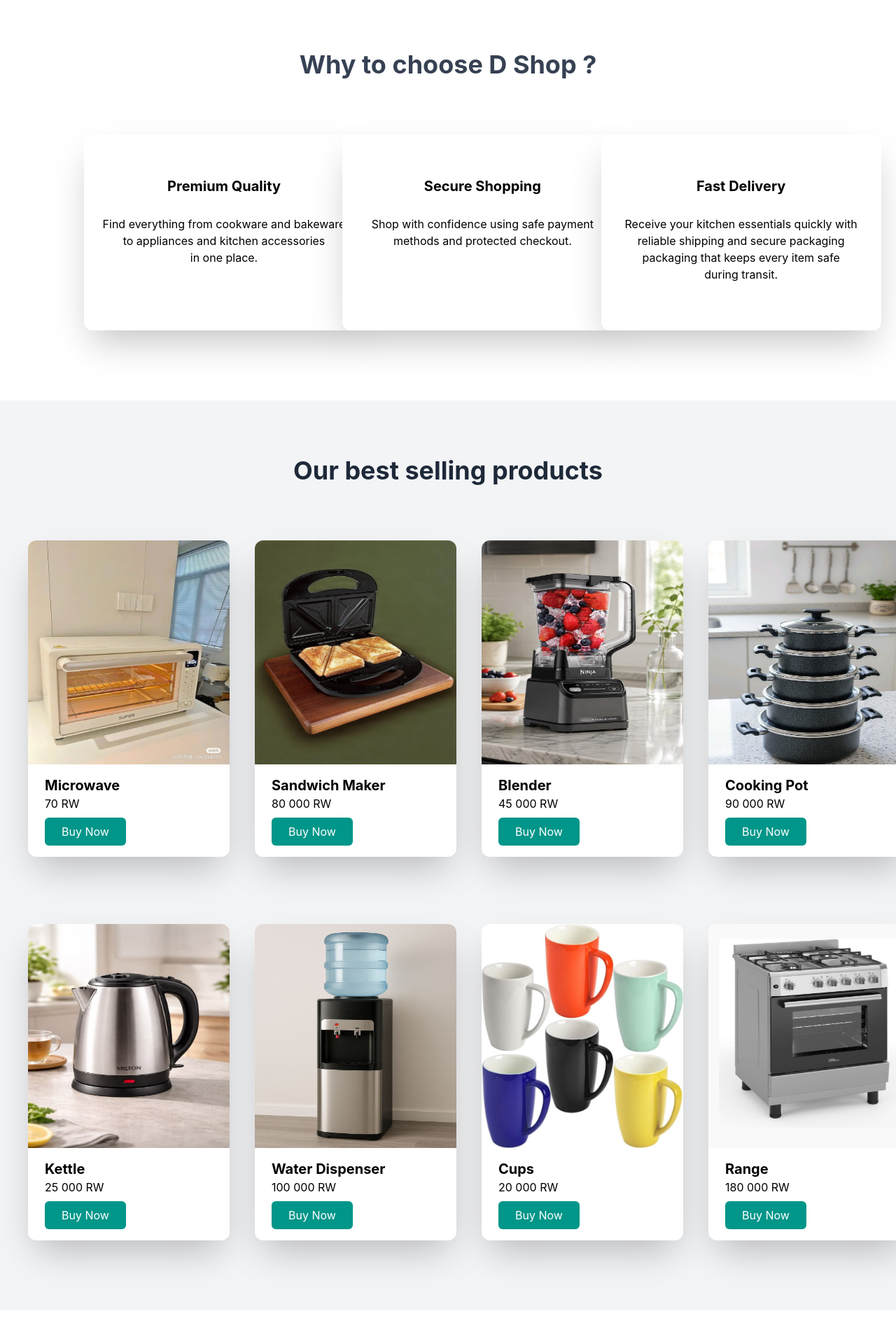
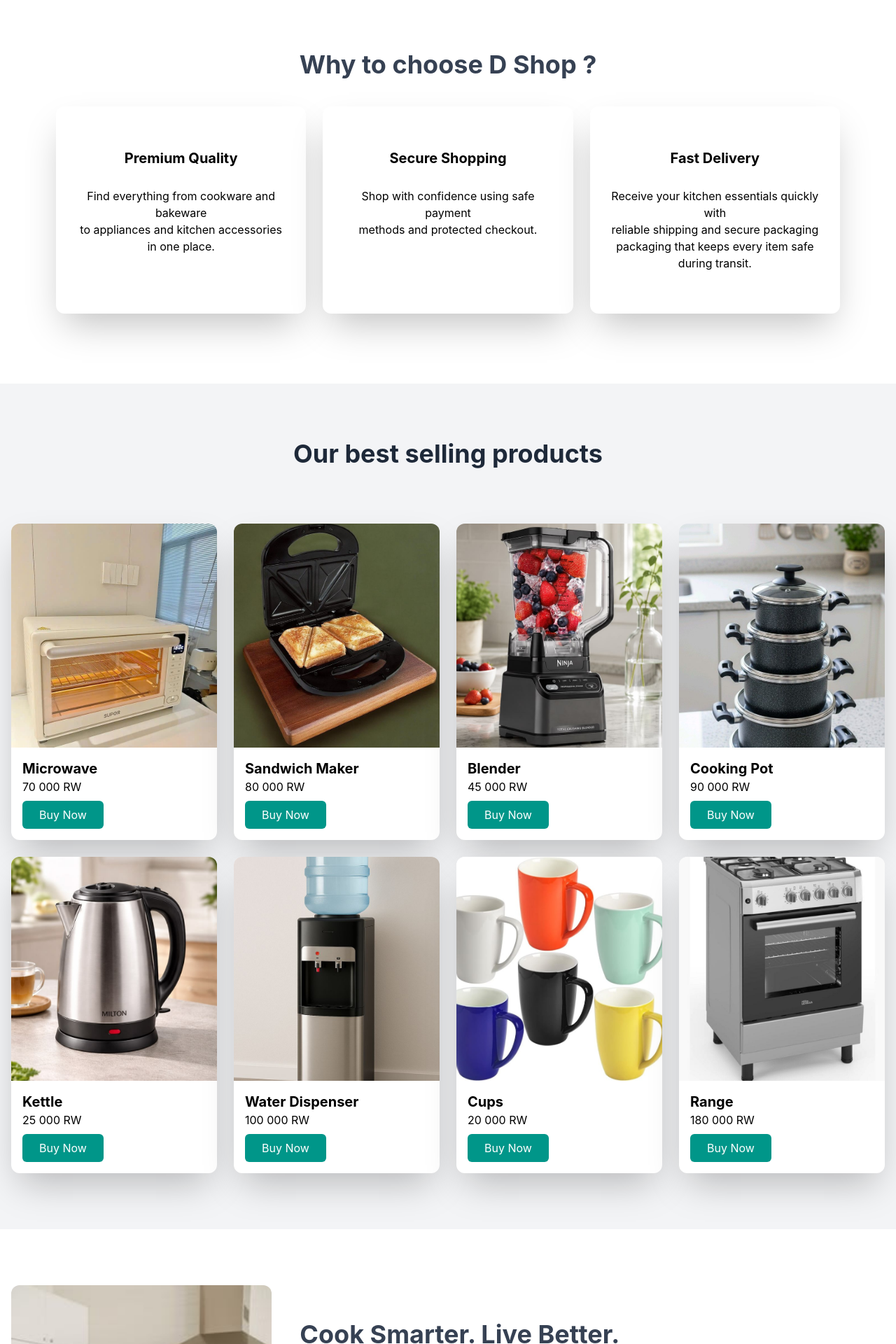
Before and after one commit to 1bruno5/denyse-shop, a Vue app: page / in a window 1280 px wide. Shown: the part 1560-3480 px from the top of the page at 70% size. Built offline with nearby package versions, Linux system fonts and the light colour scheme.

Commit message:
font size handling

```diff
--- a/src/views/home.vue
+++ b/src/views/home.vue
@@ -1,49 +1,37 @@
 <template>
-<html lang="en">
-<head>
-    <meta charset="UTF-8">
-    <meta name="viewport" content="width=device-width, initial-scale=1.0">
-    <title>Document</title>
-</head>
-<body>
 <div class="font-sans">
   <section class="overflow-hidden">
-  <div class=" relative h-[700px]">
-    <img src="../assets/photos/kitchen.jpg" alt="image" class="w-full h-full object-cover opacity-80 ">
-    <div class="absolute inset-0 flex bg-black/40 ">
-      <div class=" ml-15 mt-35">
+    <div class="relative h-[700px]">
+      <img src="../assets/photos/kitchen.jpg" alt="image" class="w-full h-full object-cover opacity-80">
+      <div class="absolute inset-0 flex bg-black/40">
+        <div class="ml-15 mt-35">
           <p class="font-bold text-5xl text-white">Your perfect kitchen starts here with<br></p>
-        <p class="mt-7 font-bold text-5xl text-white"> quality equipment for every<br></p>
-         <p class="mt-7 font-bold text-5xl text-white"> home and business.</p>
-         <button class="bg-red-700 rounded-md px-12 py-3 text-white text-xl mt-30"><RouterLink to="/products">Shop Now</RouterLink></button>
+          <p class="mt-7 font-bold text-5xl text-white">quality equipment for every<br></p>
+          <p class="mt-7 font-bold text-5xl text-white">home and business.</p>
+          <button class="bg-red-700 rounded-md px-12 py-3 text-white text-xl mt-30">
+            <RouterLink to="/products">Shop Now</RouterLink>
+          </button>
         </div>
       </div>
     </div>
+  </section>
 
-</section>
   <section>
-    <h1 class="flex justify-center text-gray-700 font-bold text-4xl mt-20  w-full ">Explore our best selling <br> </h1><h1 class="flex justify-center text-gray-700 font-bold text-4xl mt-2  w-full ">collection</h1>
-<div class="grid grid-cols-4 gap-2 mt-10">
-  <div class="bg-white rounded-xl shadow-xl w-72 mb-10 overflow-hidden ml-30">
-  <img
-   src="../assets/photos/cookingPots/cookingWare.jpg"
-   alt="image"
-   class="w-full h-80 object-cover object-[30%_10%]"
-   >
+    <h1 class="flex justify-center text-gray-700 font-bold text-4xl mt-20 w-full">Explore our best selling <br></h1>
+    <h1 class="flex justify-center text-gray-700 font-bold text-4xl mt-2 w-full">collection</h1>
 
+    <div class="grid grid-cols-1 sm:grid-cols-2 lg:grid-cols-4 gap-6 mt-10 max-w-7xl mx-auto px-4">
+      <div class="bg-white rounded-xl shadow-xl mb-10 overflow-hidden">
+        <img src="../assets/photos/cookingPots/cookingWare.jpg" alt="image" class="w-full h-80 object-cover object-[30%_10%]">
         <div class="p-4 mt-4">
           <h3 class="font-bold text-xl">Cooking Ware</h3>
           <p>70 000 RW</p>
           <button class="bg-teal-600 text-white py-2 px-6 rounded-md mt-4 hover:bg-red-800">Buy Now</button>
         </div>
       </div>
-  <div class="bg-white rounded-xl shadow-xl w-72 mb-10 ml-20 relative overflow-hidden">
-  <img
-   src="../assets/photos/dinnerSet.jpg"
-   alt="image"
-   class="w-full h-80 object-cover"
-   >
 
+      <div class="bg-white rounded-xl shadow-xl mb-10 overflow-hidden">
+        <img src="../assets/photos/dinnerSet.jpg" alt="image" class="w-full h-80 object-cover">
         <div class="p-4 mt-4">
           <h3 class="font-bold text-xl">Dinner Set</h3>
           <p>50 000 RW</p>
@@ -51,152 +39,124 @@
         </div>
       </div>
 
-<div class="bg-white shadow-xl rounded-xl w-72 ml-10 overflow-hidden mb-10">
-  <img src="../assets/photos/greenGrater.jpg"
-  alt="cutting-board"
-  class="w-full h-80 object-cover object-top"
-  >
-
+      <div class="bg-white shadow-xl rounded-xl overflow-hidden mb-10">
+        <img src="../assets/photos/greenGrater.jpg" alt="cutting-board" class="w-full h-80 object-cover object-top">
         <div class="p-4 mt-4">
-    <h3 class="font-bold text-xl">Multi-function  chopper</h3>
+          <h3 class="font-bold text-xl">Multi-function chopper</h3>
           <p>30 000 RW</p>
           <button class="bg-teal-600 text-white py-2 px-6 rounded-md mt-4 hover:bg-red-800">Buy Now</button>
         </div>
       </div>
 
-<div class="bg-white w-72 shadow-xl rounded-xl  mb-10 px-5  overflow-hidden">
-<img src="../assets/photos/electronics/chapatiMaker.jpg"
- alt="cutting Board"
- class="w-full h-80 object-cover"
- >
+      <div class="bg-white shadow-xl rounded-xl mb-10 overflow-hidden">
+        <img src="../assets/photos/electronics/chapatiMaker.jpg" alt="cutting Board" class="w-full h-80 object-cover">
         <div class="p-4 mt-4 mb-4">
           <h3 class="font-bold text-xl">Hand Blender</h3>
           <p>20 000 RW</p>
           <button class="bg-teal-600 text-white py-2 px-6 rounded-md mt-4 hover:bg-red-800">Buy Now</button>
         </div>
       </div>
-
     </div>
 
     <div>
-
       <h1 class="flex justify-center text-4xl font-bold text-gray-700 mb-10 mt-30">Why to choose D Shop ?</h1>
 
-  <div class="grid grid-cols-3 gap-2 mb-15">
-    <div class="bg-white rounded-xl shadow-2xl mt-10 ml-30 h-70 w-100 mb-10 py-15 ">
+      <div class="grid grid-cols-1 sm:grid-cols-2 lg:grid-cols-3 gap-6 mb-15 max-w-6xl mx-auto px-4">
+        <div class="bg-white rounded-xl shadow-2xl mb-10 py-15 px-6">
           <h3 class="mt-0 font-bold text-xl text-center">Premium Quality</h3>
-           <p class=" mt-7 justify-center text-center">Find everything from cookware and bakeware</p>
-           <p class="text-center"> to appliances and kitchen accessories </p>
-            <p class="text-center"> in one place.</p>
+          <p class="mt-7 text-center">Find everything from cookware and bakeware</p>
+          <p class="text-center">to appliances and kitchen accessories</p>
+          <p class="text-center">in one place.</p>
         </div>
-    <div class="bg-white rounded-xl shadow-2xl w-100 py-15 h-70 mb-10 mt-10 ml-15">
+
+        <div class="bg-white rounded-xl shadow-2xl py-15 mb-10 px-6">
           <h3 class="mt-0 font-bold text-xl text-center">Secure Shopping</h3>
           <p class="text-center mt-7">Shop with confidence using safe payment</p>
-      <p class="text-center">  methods and protected checkout.</p>
+          <p class="text-center">methods and protected checkout.</p>
         </div>
-        <div class="bg-white rounded-xl shadow-2xl w-100 h-70 py-15 mb-10 mt-10">
+
+        <div class="bg-white rounded-xl shadow-2xl py-15 mb-10 px-6">
           <h3 class="mt-0 font-bold text-xl text-center">Fast Delivery</h3>
           <p class="text-center mt-7">Receive your kitchen essentials quickly with</p>
-      <p class="text-center"> reliable shipping and secure packaging</p>
-      <p class="text-center">packaging that keeps every item safe  </p>
+          <p class="text-center">reliable shipping and secure packaging</p>
+          <p class="text-center">packaging that keeps every item safe</p>
           <p class="text-center">during transit.</p>
         </div>
       </div>
     </div>
-<div class="bg-gray-100 h-[1300px] pt-20">
-  <div class="">
-    <h1 class="text-center text-4xl text-gray-800 font-bold ">Our best selling products</h1>
+
+    <div class="bg-gray-100 pt-20 pb-20">
+      <div>
+        <h1 class="text-center text-4xl text-gray-800 font-bold">Our best selling products</h1>
       </div>
-  <div class="grid grid-cols-4 gap-4">
-       <div class="bg-white shadow-2xl rounded-xl  w-72 overflow-hidden ml-10 mt-20 ">
-           <img src="../assets/photos/electronics/microwave.jpg"
-            alt="microwave"
-            class="h-80 w-72"
-            >
-            <div class="p-4 ml-2">
+
+      <div class="grid grid-cols-1 sm:grid-cols-2 lg:grid-cols-4 gap-6 mt-20 max-w-7xl mx-auto px-4">
+        <div class="bg-white shadow-2xl rounded-xl overflow-hidden">
+          <img src="../assets/photos/electronics/microwave.jpg" alt="microwave" class="w-full h-80 object-cover">
+          <div class="p-4">
             <h3 class="font-bold text-xl">Microwave</h3>
-                <p>70 RW</p>
+            <p>70 000 RW</p>
             <button class="bg-teal-600 text-white hover:bg-red-800 py-2 px-6 rounded-md mt-2">Buy Now</button>
           </div>
         </div>
-             <div class="bg-white shadow-2xl rounded-xl  w-72 overflow-hidden ml-10 mt-20 ">
-           <img src="../assets/photos/electronics/sandwichMaker.jpg"
-            alt="microwave"
-            class="h-80 w-72"
-            >
-            <div class="p-4 ml-2">
+
+        <div class="bg-white shadow-2xl rounded-xl overflow-hidden">
+          <img src="../assets/photos/electronics/sandwichMaker.jpg" alt="sandwich maker" class="w-full h-80 object-cover">
+          <div class="p-4">
             <h3 class="font-bold text-xl">Sandwich Maker</h3>
             <p>80 000 RW</p>
             <button class="bg-teal-600 text-white hover:bg-red-800 py-2 px-6 rounded-md mt-2">Buy Now</button>
           </div>
         </div>
 
-              <div class="bg-white shadow-2xl rounded-xl  w-72 overflow-hidden ml-10 mt-20 ">
-           <img src="../assets/photos/blenders/a (1).jpg"
-            alt="microwave"
-            class="h-80 w-72"
-            >
-            <div class="p-4 ml-2">
+        <div class="bg-white shadow-2xl rounded-xl overflow-hidden">
+          <img src="../assets/photos/blenders/a (1).jpg" alt="blender" class="w-full h-80 object-cover">
+          <div class="p-4">
             <h3 class="font-bold text-xl">Blender</h3>
             <p>45 000 RW</p>
             <button class="bg-teal-600 text-white hover:bg-red-800 py-2 px-6 rounded-md mt-2">Buy Now</button>
           </div>
         </div>
 
-              <div class="bg-white shadow-2xl rounded-xl  w-72 overflow-hidden ml-10 mt-20 ">
-           <img src="../assets/photos/cookingPots/h.jpg"
-            alt="microwave"
-            class="h-80 w-72"
-            >
-            <div class="p-4 ml-2">
+        <div class="bg-white shadow-2xl rounded-xl overflow-hidden">
+          <img src="../assets/photos/cookingPots/h.jpg" alt="cooking pot" class="w-full h-80 object-cover">
+          <div class="p-4">
             <h3 class="font-bold text-xl">Cooking Pot</h3>
             <p>90 000 RW</p>
             <button class="bg-teal-600 text-white hover:bg-red-800 py-2 px-6 rounded-md mt-2">Buy Now</button>
           </div>
         </div>
 
-                     <div class="bg-white shadow-2xl rounded-xl  w-72 overflow-hidden ml-10 mt-20 ">
-           <img src="../assets/photos/electronics/kettle.jpg"
-            alt="microwave"
-            class="h-80 w-72"
-            >
-            <div class="p-4 ml-2">
+        <div class="bg-white shadow-2xl rounded-xl overflow-hidden">
+          <img src="../assets/photos/electronics/kettle.jpg" alt="kettle" class="w-full h-80 object-cover">
+          <div class="p-4">
             <h3 class="font-bold text-xl">Kettle</h3>
             <p>25 000 RW</p>
             <button class="bg-teal-600 text-white hover:bg-red-800 py-2 px-6 rounded-md mt-2">Buy Now</button>
           </div>
         </div>
 
-                            <div class="bg-white shadow-2xl rounded-xl  w-72 overflow-hidden ml-10 mt-20 ">
-           <img src="../assets/photos/waterDispenser.jpg"
-            alt="microwave"
-            class="h-80 w-72"
-            >
-            <div class="p-4 ml-2">
+        <div class="bg-white shadow-2xl rounded-xl overflow-hidden">
+          <img src="../assets/photos/waterDispenser.jpg" alt="water dispenser" class="w-full h-80 object-cover">
+          <div class="p-4">
             <h3 class="font-bold text-xl">Water Dispenser</h3>
             <p>100 000 RW</p>
             <button class="bg-teal-600 text-white hover:bg-red-800 py-2 px-6 rounded-md mt-2">Buy Now</button>
           </div>
         </div>
 
-                            <div class="bg-white shadow-2xl rounded-xl  w-72 overflow-hidden ml-10 mt-20 ">
-           <img src="../assets/photos/cups.jpg"
-            alt="microwave"
-            class="h-80 w-72"
-            >
-            <div class="p-4 ml-2">
+        <div class="bg-white shadow-2xl rounded-xl overflow-hidden">
+          <img src="../assets/photos/cups.jpg" alt="cups" class="w-full h-80 object-cover">
+          <div class="p-4">
             <h3 class="font-bold text-xl">Cups</h3>
             <p>20 000 RW</p>
             <button class="bg-teal-600 text-white hover:bg-red-800 py-2 px-6 rounded-md mt-2">Buy Now</button>
           </div>
         </div>
 
-                            <div class="bg-white shadow-2xl rounded-xl  w-72 overflow-hidden ml-10 mt-20 ">
-           <img src="../assets/photos/range.jpg"
-            alt="microwave"
-            class="h-80 w-72"
-            >
-            <div class="p-4 ml-2">
+        <div class="bg-white shadow-2xl rounded-xl overflow-hidden">
+          <img src="../assets/photos/range.jpg" alt="range" class="w-full h-80 object-cover">
+          <div class="p-4">
             <h3 class="font-bold text-xl">Range</h3>
             <p>180 000 RW</p>
             <button class="bg-teal-600 text-white hover:bg-red-800 py-2 px-6 rounded-md mt-2">Buy Now</button>
@@ -205,24 +165,22 @@
       </div>
     </div>
 
-<div class="bg-white justify-between h-[700px]">
-<div class="flex justify-between">
-    <img src="../assets/photos/about.jpg" alt="about image"
-  class="mb-70 h-130 ml-12 mt-18 w-100"
-  >
+    <div class="bg-white max-w-7xl mx-auto px-4 py-20">
+      <div class="flex flex-col md:flex-row justify-between items-center gap-10">
+        <img src="../assets/photos/about.jpg" alt="about image" class="w-full md:w-100 h-130 object-cover rounded-xl">
         <div>
-    <h3 class="mt-15 text-4xl font-bold mr-140 text-gray-700">Cook Smarter. Live Better.</h3>
+          <h3 class="text-4xl font-bold text-gray-700">Cook Smarter. Live Better.</h3>
           <div class="mt-10 text-xl">
-    <p>At KitchenHub, we believe every home deserves quality kitchen equipment that makes </p> <p class="mt-2"> cooking enjoyable and effortless. From premium cookware and modern appliances to everyday</p><p class="mt-2">utensils, we carefully  select products that combine durability, style, and performance.</p>
-    <p class="mt-14">Whether you're a beginner or a professional chef, we're here to help you</p><p> create delicious meals with confidence.</p>
-
-    <button class="bg-red-800 text-white py-4 px-8 rounded-md mt-30 hover:bg-red-600">Learn More About Us</button>
+            <p>At KitchenHub, we believe every home deserves quality kitchen equipment that makes</p>
+            <p class="mt-2">cooking enjoyable and effortless. From premium cookware and modern appliances to everyday</p>
+            <p class="mt-2">utensils, we carefully select products that combine durability, style, and performance.</p>
+            <p class="mt-14">Whether you're a beginner or a professional chef, we're here to help you</p>
+            <p>create delicious meals with confidence.</p>
+            <button class="bg-red-800 text-white py-4 px-8 rounded-md mt-10 hover:bg-red-600">Learn More About Us</button>
           </div>
         </div>
       </div>
     </div>
   </section>
 </div>
-</body>
-</html>
 </template>
```
Lines whose indentation alone changed are shown as unchanged.
